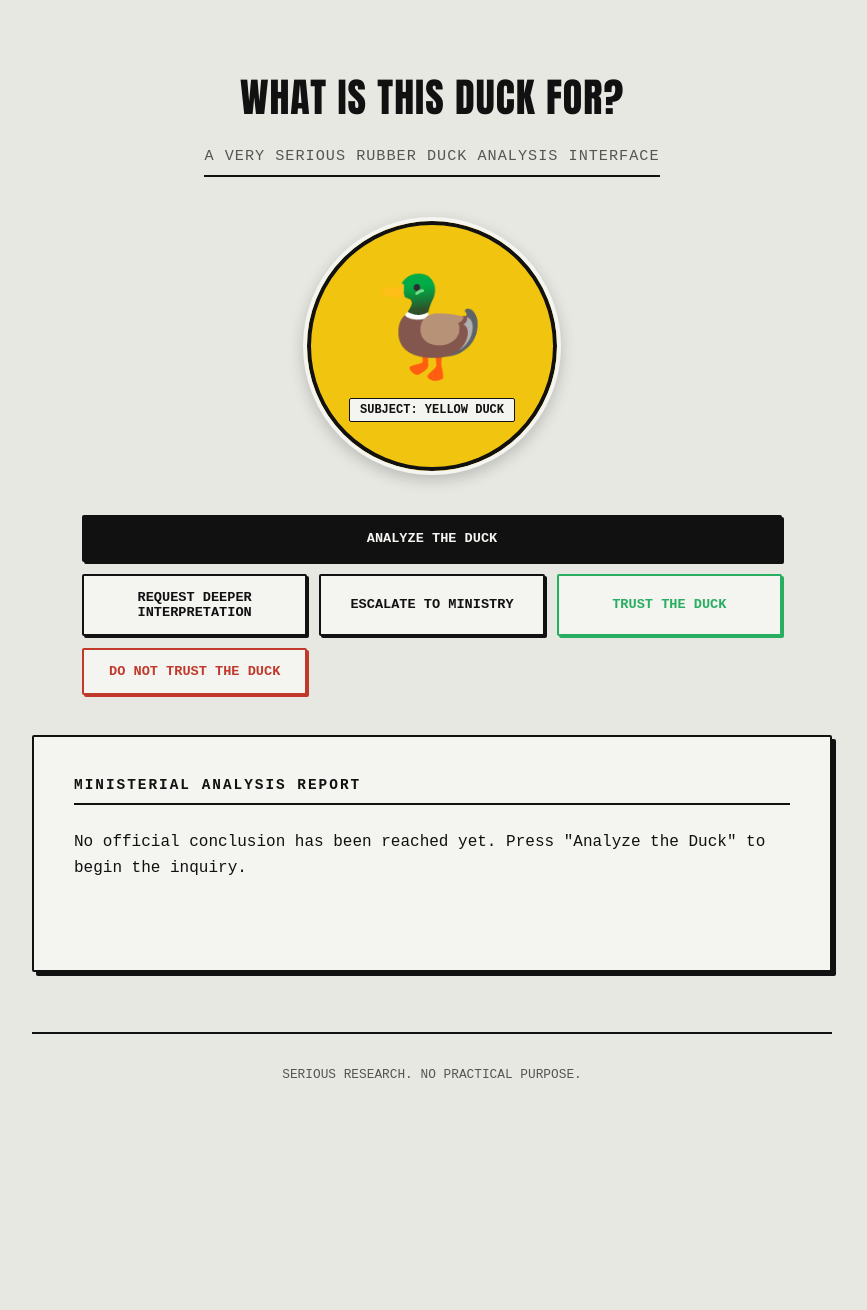
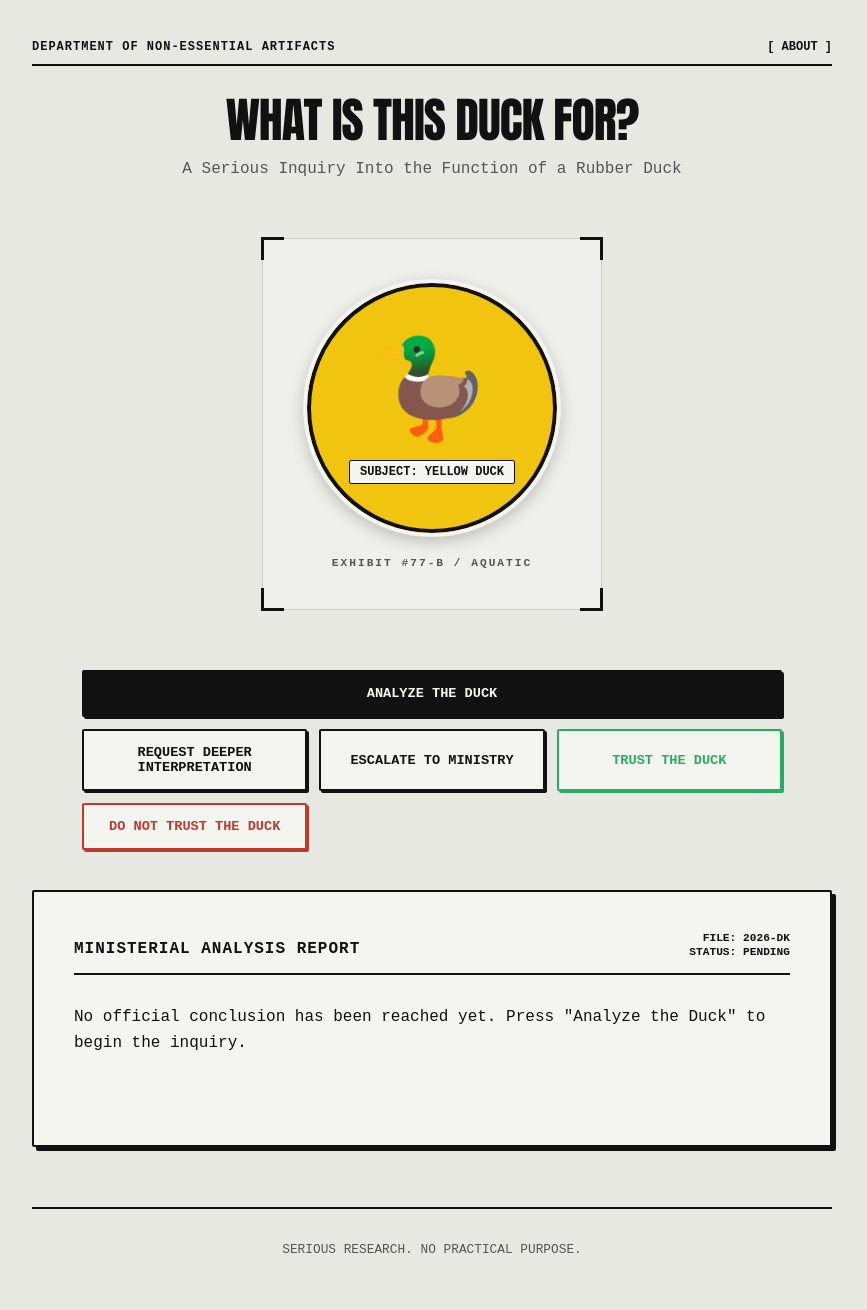
Before and after one commit to hericlibong/What_Is_This_Duck_For, a FastAPI app: page / in a window 1280 px wide. Shown: the whole page, without its empty margins (208-1075 px from the left). Before the commit the page ends 1078 px from the top, so only its background shows below. Run offline with FastAPI, Linux system fonts and the light colour scheme.

Commit message:
Enhance institutional design by restructuring header, adding exhibit framing, and updating project documentation; apply new CSS styles for improved aesthetics and clarity

```diff
--- a/app/static/css/style.css
+++ b/app/static/css/style.css
@@ -26,29 +26,93 @@ body {
     text-align: center;
 }
 
+/* Header Styles */
+.site-header {
+    margin-bottom: 60px;
+    text-align: left;
+}
+
+.letterhead-top {
+    display: flex;
+    justify-content: space-between;
+    align-items: center;
+    border-bottom: 2px solid var(--border-color);
+    padding-bottom: 10px;
+    margin-bottom: 30px;
+    font-size: 0.75rem;
+    font-weight: bold;
+    text-transform: uppercase;
+}
+
+.dept-label {
+    letter-spacing: 1px;
+}
+
+.minimal-nav a {
+    color: var(--primary-color);
+    text-decoration: none;
+}
+
+.minimal-nav a:hover {
+    text-decoration: underline;
+}
+
+.title-block {
+    text-align: center;
+}
+
 header h1 {
     font-family: var(--font-heading);
-    font-size: 2.5rem;
-    margin-bottom: 5px;
-    letter-spacing: 1px;
+    font-size: 3rem;
+    margin: 0 0 5px 0;
+    letter-spacing: -1px;
     text-transform: uppercase;
+    line-height: 1;
 }
 
 .subtitle {
     font-family: var(--font-ui);
     color: var(--text-muted);
-    font-size: 0.95rem;
-    margin-bottom: 40px;
-    text-transform: uppercase;
-    letter-spacing: 1px;
-    border-bottom: 2px solid var(--border-color);
-    padding-bottom: 10px;
-    display: inline-block;
+    font-size: 1rem;
+    margin-bottom: 0;
+    text-transform: none;
+    letter-spacing: 0;
+    border-bottom: none;
+    padding-bottom: 0;
 }
 
-/* Duck Display Area */
+/* Duck Display Area - Exhibit Framing */
 #subject-area {
-    margin-bottom: 40px;
+    margin-bottom: 60px;
+}
+
+.exhibit-frame {
+    position: relative;
+    padding: 40px;
+    border: 1px solid #ccc;
+    background-color: rgba(255,255,255,0.3);
+    display: inline-block;
+    margin: 0 auto;
+}
+
+.frame-corner {
+    position: absolute;
+    width: 20px;
+    height: 20px;
+    border: 3px solid var(--primary-color);
+}
+
+.top-left { top: -2px; left: -2px; border-right: none; border-bottom: none; }
+.top-right { top: -2px; right: -2px; border-left: none; border-bottom: none; }
+.bottom-left { bottom: -2px; left: -2px; border-right: none; border-top: none; }
+.bottom-right { bottom: -2px; right: -2px; border-left: none; border-top: none; }
+
+.exhibit-id {
+    margin-top: 20px;
+    font-size: 0.7rem;
+    font-weight: bold;
+    color: var(--text-muted);
+    letter-spacing: 2px;
 }
 
 .duck-container {
@@ -171,26 +235,32 @@ header h1 {
     box-shadow: 4px 4px 0px var(--border-color); /* Harsh document shadow */
 }
 
-.report-content p {
-    margin: 8px 0;
+.report-header {
+    border-bottom: 2px solid var(--border-color);
+    padding-bottom: 15px;
+    margin-bottom: 30px;
+    display: flex;
+    justify-content: space-between;
+    align-items: flex-end;
 }
 
-.threat-negligible { color: var(--trust-color); font-weight: bold; }
-.threat-low { color: var(--trust-color); font-weight: bold; }
-.threat-moderate { color: #d35400; font-weight: bold; }
-.threat-elevated { color: var(--distrust-color); font-weight: bold; }
-.threat-unclear { color: var(--distrust-color); font-weight: bold; }
-
-.report-header {
-    border-bottom: 2px solid var(--border-color);
-    padding-bottom: 10px;
-    margin-bottom: 25px;
-    font-weight: 800;
+.report-title {
+    font-weight: 900;
     color: var(--primary-color);
-    font-size: 0.9rem;
-    letter-spacing: 2px;
+    font-size: 1rem;
+    letter-spacing: 1px;
     text-transform: uppercase;
 }
+
+.report-metadata {
+    font-size: 0.7rem;
+    font-weight: bold;
+    display: flex;
+    flex-direction: column;
+    text-align: right;
+    gap: 2px;
+}
+
 
 #output-text {
     font-family: var(--font-ui);
--- a/app/templates/index.html
+++ b/app/templates/index.html
@@ -8,18 +8,33 @@
 </head>
 <body>
     <div class="container">
-        <header>
-            <h1>WHAT IS THIS DUCK FOR?</h1>
-            <p class="subtitle">A Very Serious Rubber Duck Analysis Interface</p>
+        <header class="site-header">
+            <div class="letterhead-top">
+                <span class="dept-label">Department of Non-Essential Artifacts</span>
+                <nav class="minimal-nav">
+                    <a href="#">[ ABOUT ]</a>
+                </nav>
+            </div>
+            <div class="title-block">
+                <h1>WHAT IS THIS DUCK FOR?</h1>
+                <p class="subtitle">A Serious Inquiry Into the Function of a Rubber Duck</p>
+            </div>
         </header>
 
         <main>
             <section id="subject-area">
-                <div class="duck-container">
-                    <div class="duck-image-placeholder">
-                        <span class="duck-emoji">🦆</span>
-                        <div class="label">SUBJECT: YELLOW DUCK</div>
+                <div class="exhibit-frame">
+                    <div class="frame-corner top-left"></div>
+                    <div class="frame-corner top-right"></div>
+                    <div class="frame-corner bottom-left"></div>
+                    <div class="frame-corner bottom-right"></div>
+                    <div class="duck-container">
+                        <div class="duck-image-placeholder">
+                            <span class="duck-emoji">🦆</span>
+                            <div class="label">SUBJECT: YELLOW DUCK</div>
+                        </div>
                     </div>
+                    <div class="exhibit-id">EXHIBIT #77-B / AQUATIC</div>
                 </div>
             </section>
 
@@ -34,8 +49,14 @@
             </section>
 
             <section id="report-panel">
-                <div class="report-card">
-                    <div class="report-header">MINISTERIAL ANALYSIS REPORT</div>
+                <div class="report-card dossier">
+                    <div class="report-header">
+                        <div class="report-title">MINISTERIAL ANALYSIS REPORT</div>
+                        <div class="report-metadata">
+                            <span>FILE: 2026-DK</span>
+                            <span>STATUS: PENDING</span>
+                        </div>
+                    </div>
                     <div id="output-text">
                         No official conclusion has been reached yet. Press "Analyze the Duck" to begin the inquiry.
                     </div>
```
Also changed, not shown: docs/frontend_implementation_plan.md (added, +34 -0 lines), docs/project_plan.md (+1 -1 lines), docs/task_checklist.md (+1 -1 lines), 1 other file.
